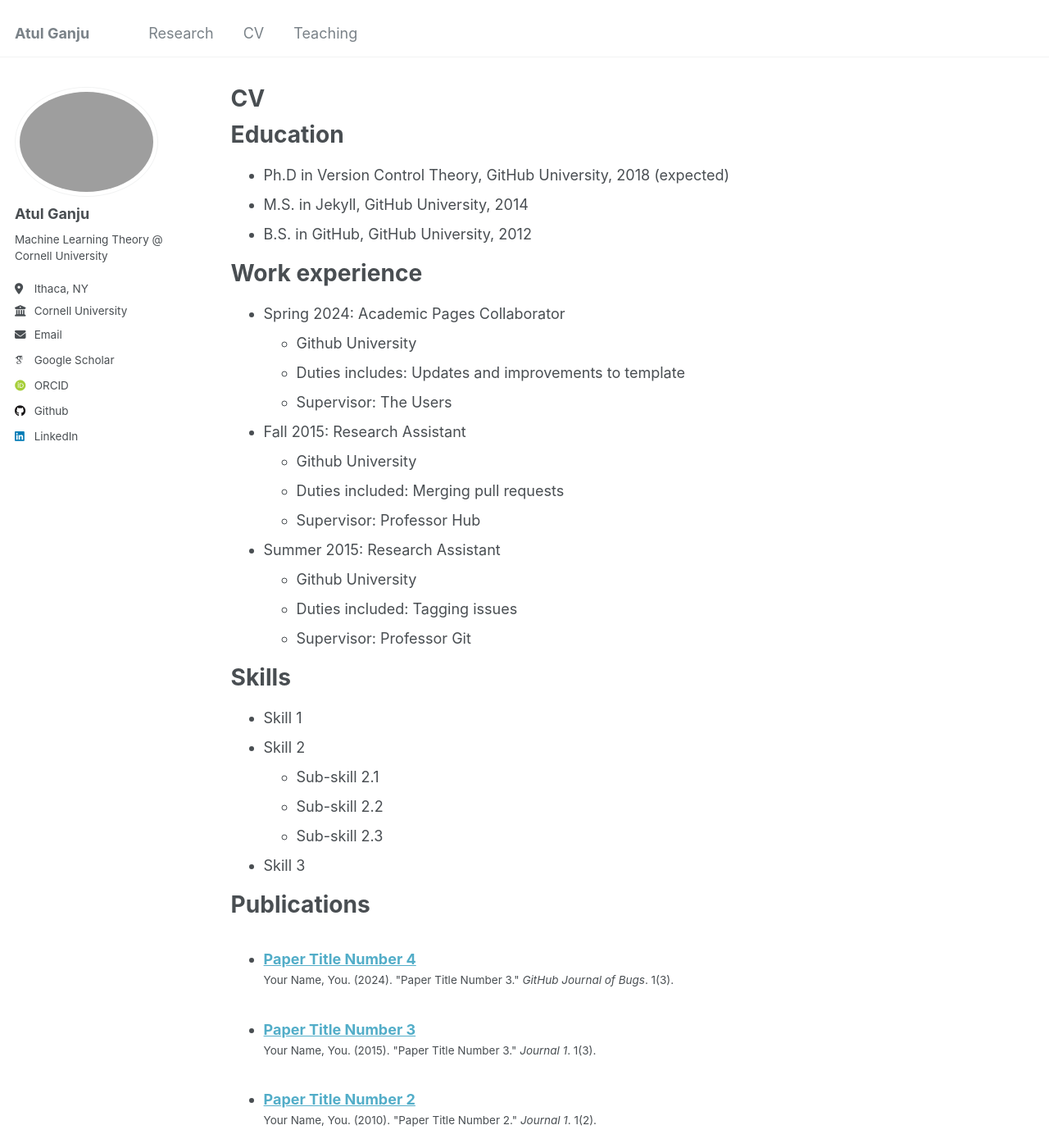
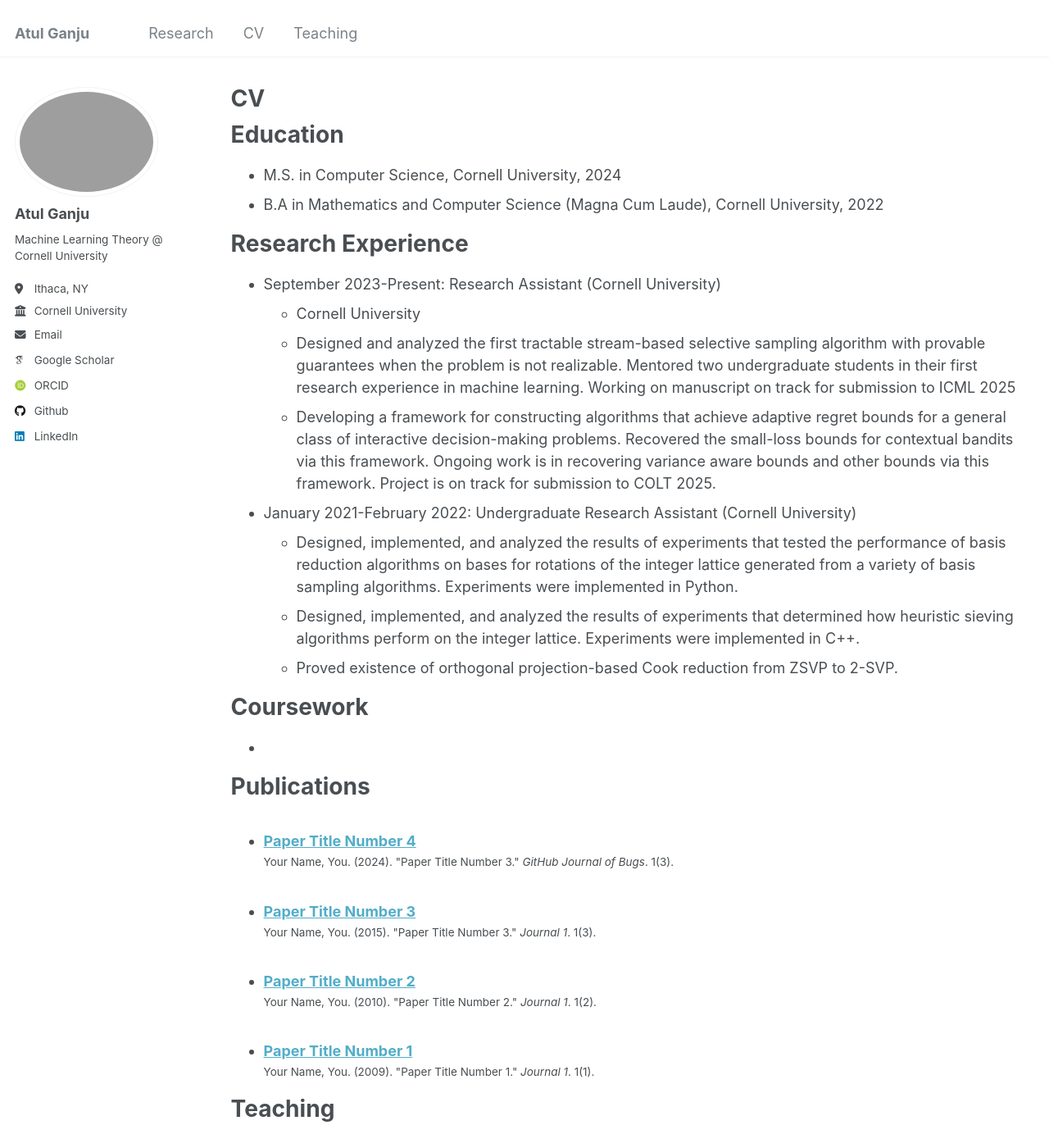
Before and after one commit to atulganju/atulganju.github.io, a Jekyll site: the page built from _pages/cv.md, in a window 1280 px wide and 1400 px high. Shown: the whole window at 82% size. Built offline with Jekyll 4.4.1, drawn with Linux system fonts in a browser that asks for light colours; some web fonts are replaced; some of the changed text lies outside the part shown.

Commit message:
Update cv.md research experience

```diff
--- a/_pages/cv.md
+++ b/_pages/cv.md
@@ -11,46 +11,29 @@ redirect_from:
 
 Education
 ======
-* Ph.D in Version Control Theory, GitHub University, 2018 (expected)
-* M.S. in Jekyll, GitHub University, 2014
-* B.S. in GitHub, GitHub University, 2012
+* M.S. in Computer Science, Cornell University, 2024
+* B.A  in Mathematics and Computer Science (Magna Cum Laude), Cornell University, 2022
 
-Work experience
+Research Experience
 ======
-* Spring 2024: Academic Pages Collaborator
-  * Github University
-  * Duties includes: Updates and improvements to template
-  * Supervisor: The Users
+* September 2023-Present: Research Assistant (Cornell University)
+  * Cornell University
+  * Designed and analyzed the first tractable stream-based selective sampling algorithm with provable guarantees when the problem is not realizable. Mentored two undergraduate students in their first research experience in machine learning. Working on manuscript on track for submission to ICML 2025
+  * Developing a framework for constructing algorithms that achieve adaptive regret bounds for a general class of interactive decision-making problems. Recovered the small-loss bounds for contextual bandits via this framework. Ongoing work is in recovering variance aware bounds and other bounds via this framework. Project is on track for submission to COLT 2025.
 
-* Fall 2015: Research Assistant
-  * Github University
-  * Duties included: Merging pull requests
-  * Supervisor: Professor Hub
+* January 2021-February 2022: Undergraduate Research Assistant (Cornell University)
+  * Designed, implemented, and analyzed the results of experiments that tested the performance of basis reduction algorithms on bases for rotations of the integer lattice generated from a variety of basis sampling algorithms. Experiments were implemented in Python.
+  * Designed, implemented, and analyzed the results of experiments that determined how heuristic sieving algorithms perform on the integer lattice. Experiments were implemented in C++.
+  * Proved existence of orthogonal projection-based Cook reduction from ZSVP to 2-SVP.
 
-* Summer 2015: Research Assistant
-  * Github University
-  * Duties included: Tagging issues
-  * Supervisor: Professor Git
-
-Skills
+Coursework
 ======
-* Skill 1
-* Skill 2
-  * Sub-skill 2.1
-  * Sub-skill 2.2
-  * Sub-skill 2.3
-* Skill 3
+*
 
 Publications
 ======
   <ul>{% for post in site.publications reversed %}
     {% include archive-single-cv.html %}
-  {% endfor %}</ul>
-
-Talks
-======
-  <ul>{% for post in site.talks reversed %}
-    {% include archive-single-talk-cv.html  %}
   {% endfor %}</ul>
 
 Teaching
@@ -59,6 +42,7 @@ Teaching
     {% include archive-single-cv.html %}
   {% endfor %}</ul>
 
-Service and leadership
+Technical Skills
 ======
-* Currently signed in to 43 different slack teams
+* Languages: Python, Java, C, C++, Mathematica, OCaml, MATLAB, SQL
+* Technologies/Libraries: Github, Pytorch, Tensorflow, Jupyter
```
